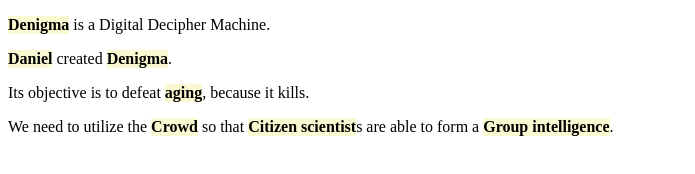
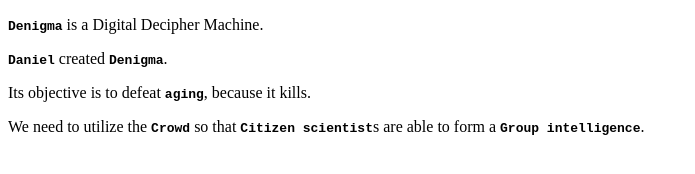
Before and after one commit to denigma/highlight, a plain HTML site: page index.html in a window 1280 px wide. Shown: the whole page, without its empty margins (0-695 px from the left). Drawn offline with Linux system fonts and the light colour scheme.

Commit message:
fixed bug

```diff
--- a/annotate.css
+++ b/annotate.css
@@ -1,7 +1,5 @@
-label {
-    display: inline-block;
+code {
     font-weight: bolder;
-    background-color: #fafad2;
 }
 
 .popup
--- a/dictionary.js
+++ b/dictionary.js
@@ -1,3 +1,4 @@
+//@ sourceMappingURL=dictionary.map
 // Generated by CoffeeScript 1.6.1
 (function() {
 
--- a/highlights.js
+++ b/highlights.js
@@ -1,23 +1,25 @@
+//@ sourceMappingURL=highlights.map
 // Generated by CoffeeScript 1.6.1
 (function() {
 
   jQuery(function() {
-    var createPopus, makeGlossary, popByTerm;
+    var createPopus, makeGlossary, popByTerm, toId;
     window.jQuery.fn.regHighlight = function(term, regex, description) {
       /*
           jQuery extension to highlight something inside the element.
       */
 
-      var $terms, parts;
+      var $terms, id, parts;
+      id = toId(term);
       parts = this.contents().filter(function() {
         return this.nodeType === 3 && regex.test(this.nodeValue);
       });
       parts.replaceWith(function() {
         return (this.nodeValue || "").replace(regex, function(match) {
-          return "<label class=\"" + term + "\">" + match + "</label>";
+          return "<code class=\"" + id + "\">" + match + "</code>";
         });
       });
-      $terms = this.find("." + term);
+      $terms = this.find("." + id);
       $terms.mouseover(function(event) {
         var $pop;
         $pop = popByTerm(term);
@@ -41,7 +43,6 @@
       for (key in dic) {
         val = dic[key];
         res[key] = {
-          id: "_" + key,
           term: key,
           description: val,
           regex: new RegExp(key, "gi")
@@ -49,8 +50,11 @@
       }
       return res;
     };
+    toId = function(term) {
+      return "pop_" + term.replace(" ", "_");
+    };
     popByTerm = function(term) {
-      return $("#pop_" + term);
+      return $("#pop_" + toId(term));
     };
     createPopus = function(gloss) {
       var doc, key, pid, val, _results;
@@ -58,7 +62,7 @@
       _results = [];
       for (key in gloss) {
         val = gloss[key];
-        pid = "pop_" + val.term;
+        pid = "pop_" + toId(val.term);
         doc.append("<div class='popup' id=\"" + pid + "\"><b>" + val.term + ":</b> " + val.description + "</div>");
         _results.push($("#" + pid).hide());
       }
```
Also changed, not shown: 4 other files.
